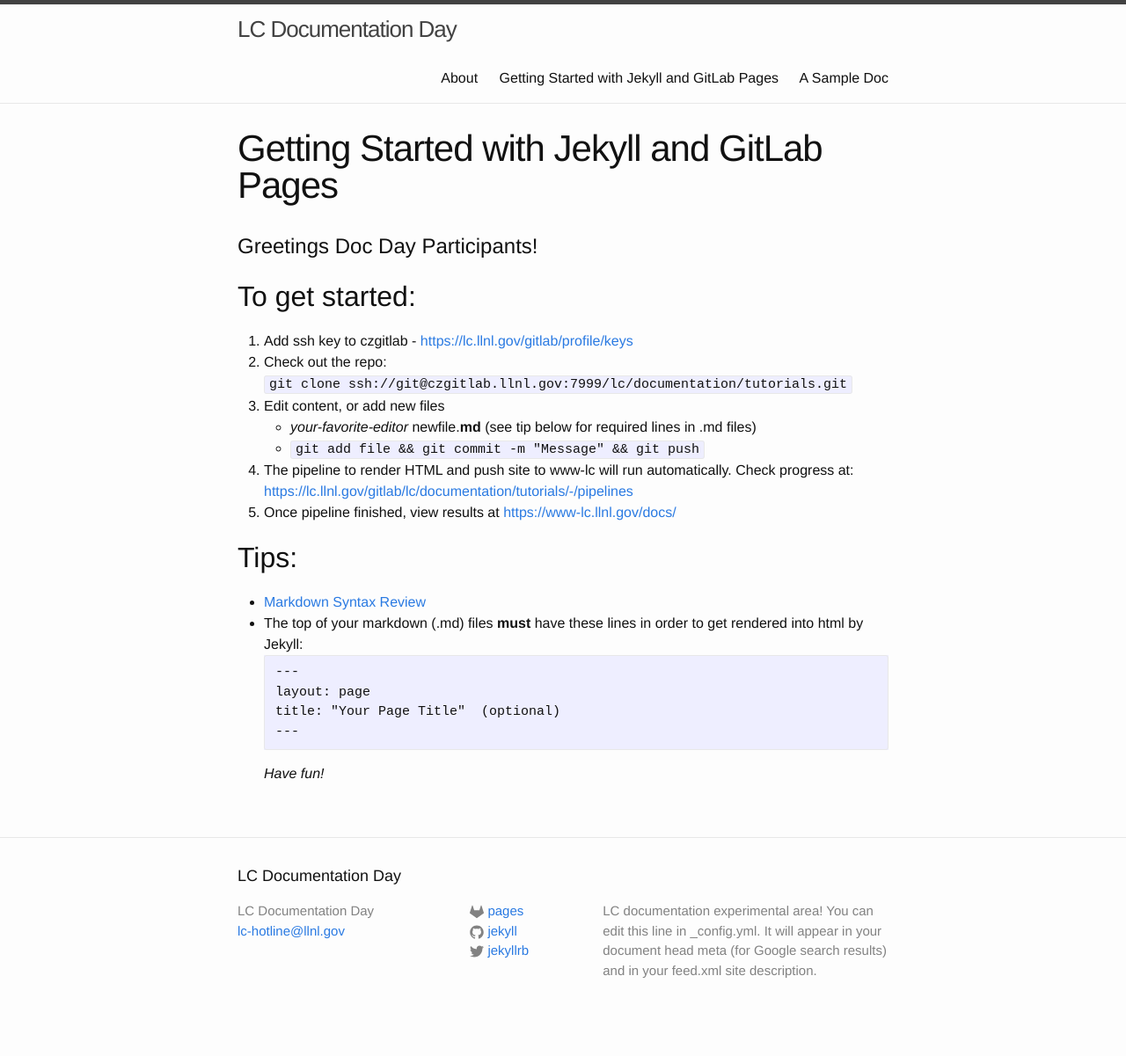
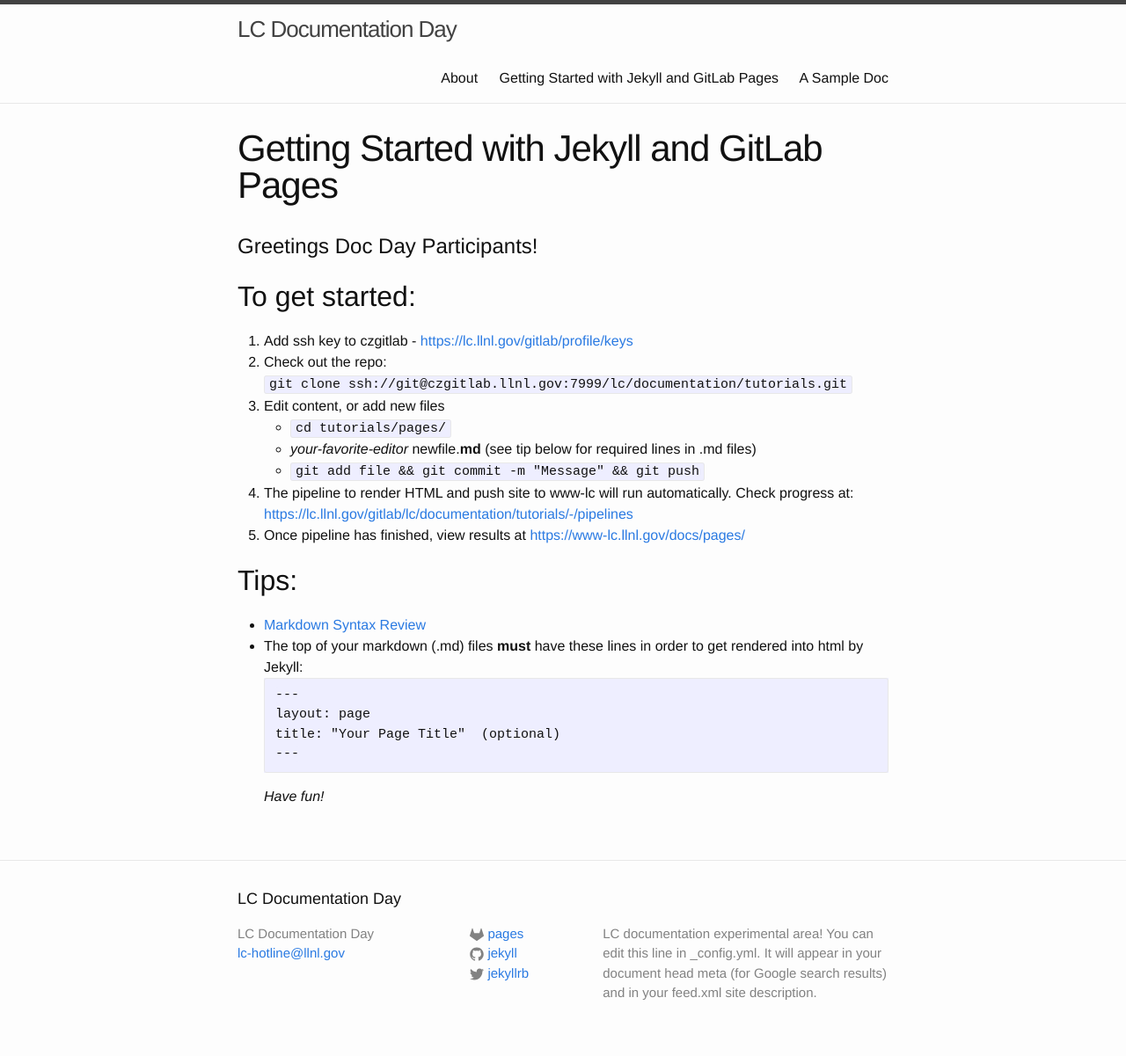
Before and after one commit to LLNL/HPC-Tutorials, a Jekyll site: the page built from help/index.md, in a window 1280 px wide. Shown: the whole page at 88% size. Built offline with Jekyll 4.4.1, drawn with Linux system fonts in a browser that asks for light colours; before the commit the page ends 1175 px from its top, so only the background shows below that.

Commit message:
Fix details in help page

```diff
--- a/help/index.md
+++ b/help/index.md
@@ -13,11 +13,12 @@ To get started:
 1. Check out the repo:
 `git clone ssh://git@czgitlab.llnl.gov:7999/lc/documentation/tutorials.git`
 2. Edit content, or add new files
+    - `cd tutorials/pages/`
     - *your-favorite-editor* newfile.**md**  (see tip below for required lines in .md files)
     - `git add file && git commit -m "Message" && git push`
 3. The pipeline to render HTML and push site to www-lc will run automatically. Check progress at:
 [https://lc.llnl.gov/gitlab/lc/documentation/tutorials/-/pipelines](https://lc.llnl.gov/gitlab/lc/documentation/tutorials/-/pipelines)
-4. Once pipeline finished, view results at [https://www-lc.llnl.gov/docs/](https://www-lc.llnl.gov/docs/)
+4. Once pipeline has finished, view results at [https://www-lc.llnl.gov/docs/pages/](https://www-lc.llnl.gov/docs/pages/)
 
 Tips:
 -----
```
